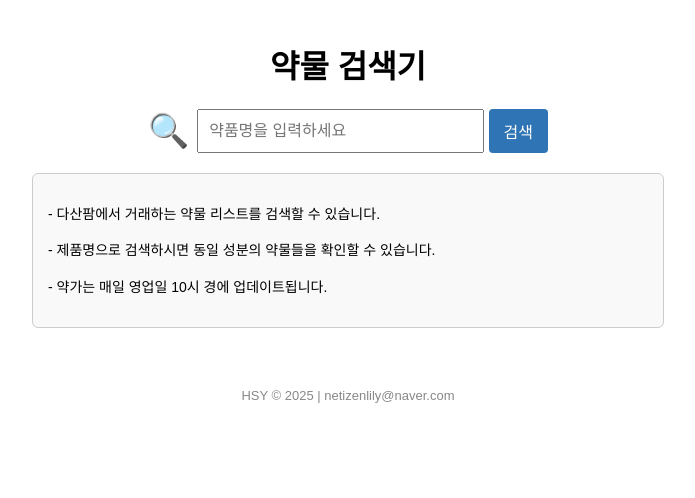
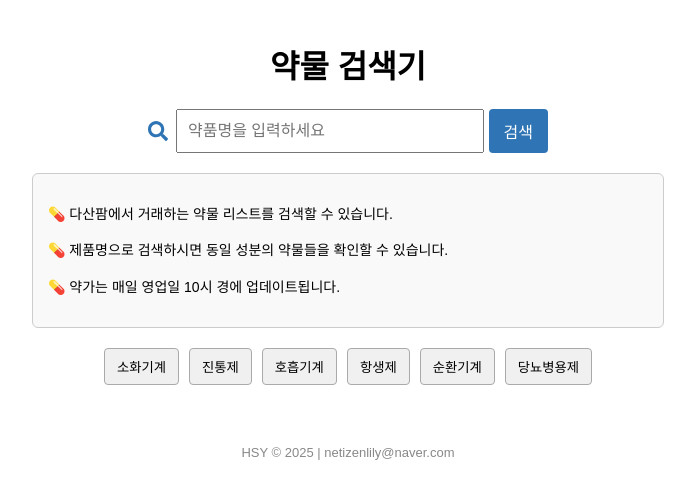
Before and after one commit to happyroy1004/dasan, a React (Create React App) app: page / in a window 1280 px wide. Shown: the top 498 px of the page, without its empty margins (292-987 px from the left). Built offline with nearby package versions, Linux system fonts and the light colour scheme.

Commit message:
🔍 돋보기 아이콘 React Icons 적용

```diff
--- a/src/App.js
+++ b/src/App.js
@@ -1,16 +1,22 @@
 import React, { useState, useRef } from "react";
+import { FaSearch } from "react-icons/fa";
 import data from "./약물데이터.json";
+
+const categories = ["소화기계", "진통제", "호흡기계", "항생제", "순환기계", "당뇨병용제"];
 
 function App() {
   const [query, setQuery] = useState("");
   const [suggestions, setSuggestions] = useState([]);
   const [selectedDrug, setSelectedDrug] = useState(null);
   const [sameDoseOnly, setSameDoseOnly] = useState(false);
+  const [selectedCategory, setSelectedCategory] = useState(null);
   const inputRef = useRef(null);
 
   const handleInputChange = (e) => {
     const value = e.target.value;
     setQuery(value);
+    setSelectedDrug(null);
+    setSelectedCategory(null);
 
     if (!value) {
       setSuggestions([]);
@@ -18,8 +24,7 @@ function App() {
     }
 
     const lower = value.toLowerCase();
-    const filtered = data
-      .filter((item) =>
+    const filtered = data.filter((item) =>
       item["약품명"]?.toLowerCase().startsWith(lower)
     );
     setSuggestions(filtered);
@@ -30,6 +35,7 @@ function App() {
     setSelectedDrug(item);
     setSuggestions([]);
     setSameDoseOnly(false);
+    setSelectedCategory(null);
   };
 
   const handleSearchClick = () => {
@@ -38,20 +44,34 @@ function App() {
       setSelectedDrug(selected);
       setSuggestions([]);
       setSameDoseOnly(false);
+      setSelectedCategory(null);
     }
   };
 
+  const handleCategoryClick = (category) => {
+    setSelectedCategory(category);
+    setQuery("");
+    setSelectedDrug(null);
+    setSuggestions([]);
+  };
+
   const getFilteredDrugs = () => {
-    if (!selectedDrug) return [];
+    if (selectedDrug) {
       const baseIngredient = selectedDrug["성분"]?.replace(/,$/, "").trim();
       const baseDose = selectedDrug["용량"]?.trim();
 
       return data.filter((item) => {
-      const sameIngredient =
-        item["성분"]?.replace(/,$/, "").trim() === baseIngredient;
+        const sameIngredient = item["성분"]?.replace(/,$/, "").trim() === baseIngredient;
         const sameDose = item["용량"]?.trim() === baseDose;
         return sameIngredient && (!sameDoseOnly || sameDose);
       });
+    }
+
+    if (selectedCategory) {
+      return data.filter((item) => item["분류"] === selectedCategory);
+    }
+
+    return [];
   };
 
   return (
@@ -67,8 +87,9 @@ function App() {
     }}>
       <h1 style={{ textAlign: "center" }}>약물 검색기</h1>
 
+      {/* 검색창 */}
       <div style={{ display: "flex", flexDirection: "row", width: "100%", maxWidth: "400px", position: "relative" }}>
-        <span style={{ fontSize: "33px", marginRight: "8px", alignSelf: "center" }}>🔍</span>
+        <FaSearch style={{ fontSize: "20px", marginRight: "8px", alignSelf: "center", color: "#2F75B5" }} />
         <input
           ref={inputRef}
           type="text"
@@ -119,8 +140,9 @@ function App() {
         </ul>
       </div>
 
-      {/* 설명창 */}
-      {!selectedDrug && (
+      {/* 설명창 + 카테고리 버튼 */}
+      {!selectedDrug && !selectedCategory && (
+        <>
           <div style={{
             backgroundColor: "#f9f9f9",
             border: "1px solid #ccc",
@@ -131,15 +153,42 @@ function App() {
             lineHeight: "1.6",
             width: "100%"
           }}>
-          <p> - 다산팜에서 거래하는 약물 리스트를 검색할 수 있습니다.</p>
-          <p> - 제품명으로 검색하시면 동일 성분의 약물들을 확인할 수 있습니다.</p>
-          <p> - 약가는 매일 영업일 10시 경에 업데이트됩니다.</p>
+            <p>💊 다산팜에서 거래하는 약물 리스트를 검색할 수 있습니다.</p>
+            <p>💊 제품명으로 검색하시면 동일 성분의 약물들을 확인할 수 있습니다.</p>
+            <p>💊 약가는 매일 영업일 10시 경에 업데이트됩니다.</p>
           </div>
+
+          <div style={{
+            display: "flex",
+            flexWrap: "wrap",
+            justifyContent: "center",
+            gap: "10px",
+            marginTop: "20px"
+          }}>
+            {categories.map((cat) => (
+              <button
+                key={cat}
+                onClick={() => handleCategoryClick(cat)}
+                style={{
+                  padding: "8px 12px",
+                  border: "1px solid #aaa",
+                  borderRadius: "4px",
+                  background: "#f0f0f0",
+                  cursor: "pointer"
+                }}
+              >
+                {cat}
+              </button>
+            ))}
+          </div>
+        </>
       )}
 
+      {/* 결과 테이블 */}
+      {(selectedDrug || selectedCategory) && (
+        <div style={{ marginTop: "40px", width: "100%" }}>
+          <h2>{selectedDrug ? "동일 성분 제품" : `📂 ${selectedCategory} 카테고리`}</h2>
           {selectedDrug && (
-        <div style={{ marginTop: "40px", width: "100%" }}>
-          <h2>동일 성분 제품</h2>
             <label>
               <input
                 type="checkbox"
@@ -148,6 +197,7 @@ function App() {
               />
               &nbsp;동일 용량만 보기
             </label>
+          )}
           <div style={{ overflowX: "auto", width: "100%" }}>
             <table
               style={{
```
Lines whose indentation alone changed are shown as unchanged.
